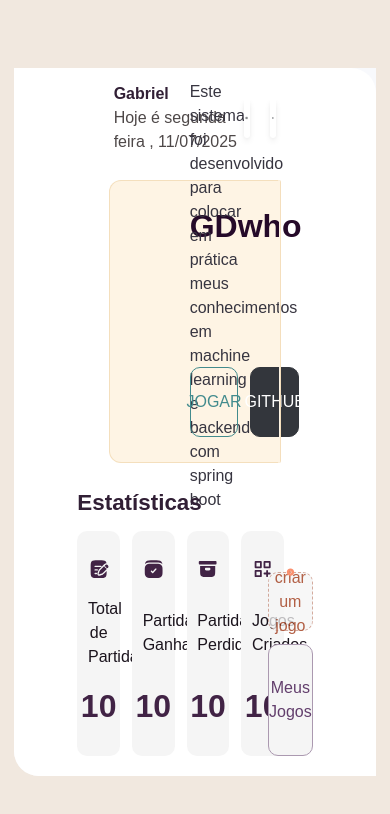
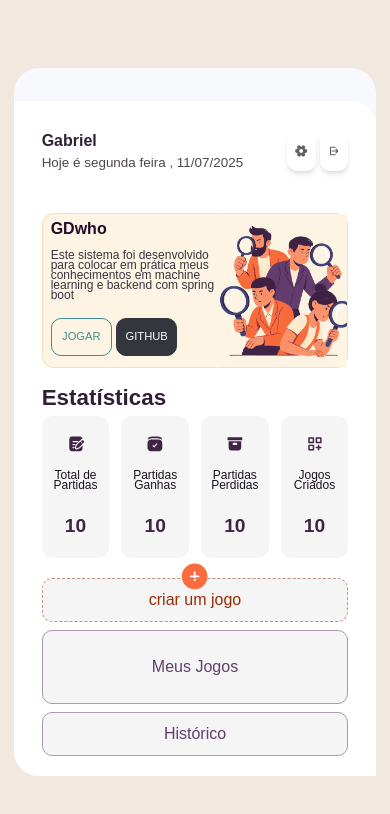
Before and after one commit to brownzini/gdwho, a Next.js app: page / in a window 390 px wide. Shown: the top 814 px of the page. Built offline with nearby package versions, Linux system fonts and the light colour scheme.

Commit message:
[Feature]: Apply responsivite to dashbaord screen less than 640px

```diff
--- a/src/app/page.tsx
+++ b/src/app/page.tsx
@@ -5,7 +5,7 @@ export default function Home() {
     <div className="w-[100%] h-[100vh] flex items-center justify-center" >
       <div className=" w-[93%] h-[84%] 2xl:max-w-[1400px] flex items-center justify-center rounded-[25px] ">
         <div className=" w-[100%] h-[100%] flex flex-col items-center justify-center ">
-          <div className="w-[100%] h-[5%] bg-[#F8F9FC] rounded-tl-[25px] "></div>
+          <div className="w-[100%] h-[5%] bg-[#F8F9FC] rounded-tl-[25px] rounded-tr-[25px] sm:rounded-tr-[0px]"></div>
           <div className="w-[100%] h-[100%] bg-[#F8F9FC] rounded-bl-[25px] flex justify-center items-center ">
             <div
               className="
@@ -23,8 +23,8 @@ export default function Home() {
           className="
           w-[30%] h-[100%]
           bg-[#F8F9FC]
-          rounded-tr-[25px]
-          rounded-br-[25px]
+          rounded-tr-[25px] rounded-br-[25px]
+          hidden md:flex
         "
         ></div>
       </div>
--- a/src/components/Button/index.tsx
+++ b/src/components/Button/index.tsx
@@ -11,6 +11,7 @@ interface Props {
   iconName?: string | null;
   shadow?: string;
   borderStyle?:string;
+  display?:string;
   children: ReactNode;
 }
 
@@ -24,10 +25,12 @@ export default function Button({
   fontWeight = "font-black",
   shadow = "shadow-none",
   borderStyle="border-none",
+  display="",
   children,
 }: Props) {
   const containerStyle = `
-          relative shadow-md
+          relative
+          ${display}
           ${shadow}
           ${width} ${height}
           ${bgColor} ${hoverBgColor}
--- a/src/features/Dashboard/Card/styles.ts
+++ b/src/features/Dashboard/Card/styles.ts
@@ -1,7 +1,8 @@
 const cardStyles = {
   container: `
         w-[100%] h-[40%]
-        pl-24 pr-24
+        sm:pl-24 sm:pr-24
+        pl-7 pr-7
     `,
   content: `
         w-[100%] h-[100%] sm:min-h-[230px]
@@ -9,58 +10,49 @@ const cardStyles = {
     `,
   cardWrapper: `
         w-[100%] h-[100%]
-        flex flex-col justify-center items-center
+        flex flex-col justify-center items-center gap-1 sm:gap-0
         rounded-tl-[12px]
         rounded-bl-[12px]
         bg-[#FEF4E4]
-        pl-20
+        pl-2 sm:pl-20
         border-[1px] border-t-[#d2953238] border-l-[#d2953238] border-b-[#d2953238] border-r-[#FEF4E4]
     `,
   cardHeader: `
-        w-[100%] h-[1%]
-        pt-5
+        w-[100%] h-[5%] sm:h-[1%]
         flex flex-col justify-center items-start
     `,
   cardTitle: `
         font-["Exo_2"]
         text-[#250A29]
         font-black
-        text-[2rem]
+        sm:text-[2rem]
+        text-[1rem]
     `,
   cardBody: `
         w-[100%] h-[50%]
         flex flex-col justify-center items-start
     `,
   CardSubTitle: `
-        w-[75%]
-        font-["Roboto"]
-        text-[#373540]
-        text-left
-        font-light
+        w-[100%] sm:w-[75%]
+        font-["Roboto"] text-[#373540] text-left font-light text-[0.75rem] leading-[10px]
     `,
   cardFooter: `
         w-[100%] h-[25%]
         flex justify-start items-center
         pr-10
-        gap-3
+        gap-1 sm:gap-3
     `,
   playButtonFont: `
-        font-["Inter"]
-        text-[#428B8D]
-        font-medium
-        hover:text-[#fff]
-        w-[100%]
-        h-[100%]
+        font-["Inter"] text-[#428B8D] font-medium hover:text-[#fff] text-[0.7rem]
+        w-[100%] h-[100%]
         grid items-center justify-center
         transition ease-in-out duration-500
     `,
   githubButtonFont: `
-        font-["Inter"]
-        text-[#fff]
-        font-medium
-        w-[100%]
-        h-[100%]
+        font-["Inter"] text-[#fff] font-medium text-[0.7rem] sm:text-[1rem]
+        w-[100%] h-[100%]
         grid items-center justify-center
+
     `,
   cardImage: `
         w-[75%] h-[100%]
--- a/src/features/Dashboard/Statistics/ItemCard/styles.ts
+++ b/src/features/Dashboard/Statistics/ItemCard/styles.ts
@@ -15,15 +15,15 @@ const itemCardStyles = {
       flex justify-center items-center
   `,
   cardBodyTitle: `
-      text-center text-[#1B141D] font-light font-["Roboto"]
-      w-[50%]
+      text-center text-[#1B141D] font-light font-["Roboto"] text-[0.75rem] leading-[10px]
+      w-[100%] sm:w-[50%]
   `,
   cardFooter: `
       w-[100%] h-[25%]
       flex justify-center items-center
   `,
   cardFooterTitle: `
-      text-center text-[#412345] font-black font-["Inter"] text-[2rem]
+      text-center text-[#412345] font-black font-["Inter"] text-[1.2rem] sm:text-[2rem]
   `,
 };
 
--- a/src/features/Dashboard/Statistics/PersonalizedButton/index.tsx
+++ b/src/features/Dashboard/Statistics/PersonalizedButton/index.tsx
@@ -10,7 +10,7 @@ export default function PersonalizedButton() {
                 <SvgModel name="add" width="100%" height="100%" />
             </span>
             <Button
-                height="h-[70%]"
+                height="h-[100%] sm:h-[70%]"
                 bgColor="bg-[#F5F5F5]"
                 borderStyle="border-[1px] border-[#C68F7E] border-dashed"
             >
--- a/src/features/Dashboard/Statistics/PersonalizedButton/styles.ts
+++ b/src/features/Dashboard/Statistics/PersonalizedButton/styles.ts
@@ -4,13 +4,13 @@ const personalizedButtonStyles = {
         relative
         flex justify-center items-center
         transition ease-in-out duration-200
-        opacity-75 hover:opacity-100
+        sm:opacity-75 hover:opacity-100
     `,
   buttonIcon: `
         absolute z-10
-        w-[20%] h-[50%]
+        w-[20%] h-[70%] sm:h-[50%]
         flex justify-center items-center
-        top-[-10%] left-[40%]
+        top-[-40%] sm:top-[-10%] left-[40%]
         rounded-[100px]
     `,
   description: `
--- a/src/features/Dashboard/Statistics/index.tsx
+++ b/src/features/Dashboard/Statistics/index.tsx
@@ -7,7 +7,6 @@ export default function Statistics() {
   return (
     <div className={statisticsStyles["container"]}>
       <div className={statisticsStyles["cardsArea"]}>
-
         <div className={statisticsStyles["description"]}>
           <h2 className={statisticsStyles["descriptionTitle"]}>Estatísticas</h2>
         </div>
@@ -28,26 +27,30 @@ export default function Statistics() {
             iconName="lostMatches"
             description="Partidas Perdidas"
           />
-          <ItemCard
-            value={10}
-            iconName="created"
-            description="Jogos Criados"
-          />
+          <ItemCard value={10} iconName="created" description="Jogos Criados" />
         </div>
       </div>
 
       <div className={statisticsStyles["gameDetails"]}>
         <PersonalizedButton />
         <Button
-          height="h-[40%]"
+          height="h-[50%] sm:h-[40%]"
           bgColor="bg-[#F5F5F5]"
           borderStyle="border-[1px] border-[#AB99B0]"
           hoverBgColor="hover:bg-[#1f0826]"
         >
           <p className={statisticsStyles["myGamesButtonTitle"]}>Meus Jogos</p>
         </Button>
+        <Button
+          display="flex md:hidden"
+          height="h-[30%]"
+          bgColor="bg-[#F5F5F5]"
+          borderStyle="border-[1px] border-[#AB99B0]"
+          hoverBgColor="hover:bg-[#1f0826]"
+        >
+          <p className={statisticsStyles["myGamesButtonTitle"]}>Histórico</p>
+        </Button>
       </div>
-
     </div>
   );
 }
--- a/src/features/Dashboard/Statistics/styles.ts
+++ b/src/features/Dashboard/Statistics/styles.ts
@@ -1,8 +1,8 @@
 const statisticsStyles = {
   container: `
         w-[100%] h-[100%]
-        flex items-center justify-center gap-5
-        pl-24 pr-24 pb-5
+        flex flex-col sm:flex-row items-center justify-center gap-5
+        pl-7 pr-7 sm:pl-24 sm:pr-24 pb-5
     `,
   cardsArea: `
         w-[100%] h-[100%]
@@ -23,8 +23,8 @@ const statisticsStyles = {
       flex justify-start items-center gap-3
   `,
   gameDetails: `
-        w-[50%] h-[100%]
-        flex flex-col items-center justify-end
+        w-[100%] sm:w-[50%] h-[100%]
+        flex flex-col items-center jusitfy-center sm:justify-end gap-2 md:gap-0
   `,
   myGamesButtonTitle: `
       w-[100%] h-[100%]
--- a/src/shared/Header/styles.ts
+++ b/src/shared/Header/styles.ts
@@ -5,7 +5,7 @@ const headerStyle = {
       flex
       justify-between
       items-center
-      pl-25 pr-25
+      pl-7 sm:pl-25 sm:pr-25 pr-7
   `,
   description: `
      w-[100%] h-[100%]
@@ -22,13 +22,15 @@ const headerStyle = {
      font-light
      font-["Inter"]
      text-[#4E4848]
+     text-[0.84rem]
   `,
   actions: `
      w-[25%] h-[100%]
      flex
      justify-center
      items-center
-     gap-5
+     sm:gap-5
+     gap-1
   `,
 };
 
```
